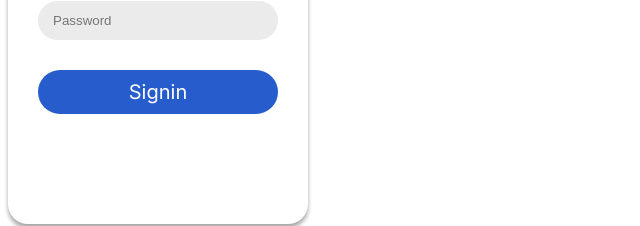
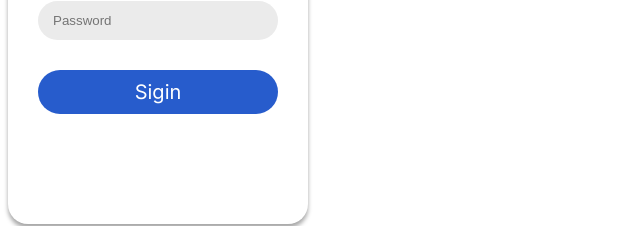
Before and after one commit to lioncio1229/rlmovies-frontend, a React (Vite) app: page / in a window 1280 px wide. Shown: the part 191-417 px from the top of the page, without its empty margins (0-640 px from the left). Built offline with nearby package versions, Linux system fonts and the light colour scheme.

Commit message:
Update form component

```diff
--- a/src/components/button/Button.tsx
+++ b/src/components/button/Button.tsx
@@ -21,6 +21,7 @@ function Button({text, size = 20, xPadding = 50, yPadding = 10, radius = 25, ...
         font-family: 'Inter';
         border-radius: ${radius}px;
         ${props.flexible && 'width: 100%;'}
+        cursor: pointer;
     `;
 
     return (
--- a/src/components/form/Form.tsx
+++ b/src/components/form/Form.tsx
@@ -45,13 +45,30 @@ const Title = styled.h2`
     font-family: 'Inter';
 `;
 
-function Form()
+interface SignupData{
+    username: string,
+    password: string,
+    fullname: string,
+}
+
+interface SigninData{
+    username: string,
+    password: string,
+}
+
+interface Props{
+    title: string,
+    buttonName: string,
+    onSubmit?: (data: SignupData | SigninData) => void
+}
+
+function Form(props : Props)
 {
     return (
         <_Form>
             <Header>
                 <FontAwesomeIcon icon={faUser} style={{'color': 'white', 'position': "absolute", "left" : "25px", "fontSize" : "30px"}}/>
-                <Title>Signin</Title>
+                <Title>{props.title}</Title>
             </Header>
             <FormContent>
                 <InputWrapper>
@@ -61,7 +78,7 @@ function Form()
                     <Textfield flexible={true} xPadding={15} yPadding={12} placeholder="Password" type="password"/>
                 </InputWrapper>
                 <InputWrapper>
-                    <Button text="Signin" flexible={true}/>
+                    <Button text={props.buttonName} flexible={true}/>
                 </InputWrapper>
             </FormContent>
         </_Form>
--- a/src/pages/Signin.tsx
+++ b/src/pages/Signin.tsx
@@ -3,7 +3,7 @@ import Form from "../components/form/Form";
 function Signin()
 {
     return (<div>
-        <Form/>
+        <Form title="Signin" buttonName="Sigin"/>
     </div>);
 }
 
```
